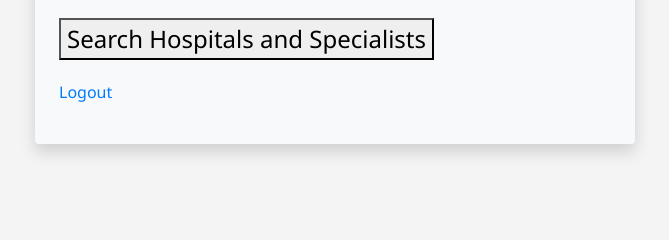
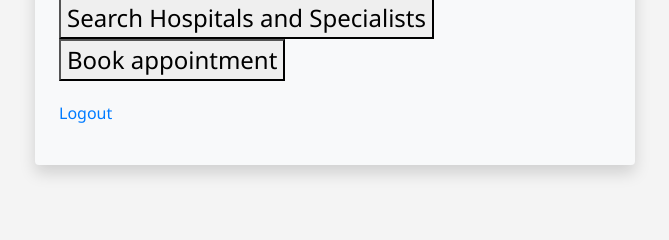
Before and after one commit to drashti-desai/healthcare_connect, a Django app: template Accountx/templates/patient_dashboard.html in a window 1280 px wide. Shown: the part 388-628 px from the top of the page, without its empty margins (50-719 px from the left). Run offline with Django 4.2, Linux system fonts and the light colour scheme; the template is opened without the code that fills it, so the values that code supplies are empty; some libraries are stand-ins or nearby versions.

Commit message:
latetst code added

```diff
--- a/Accountx/UserManagement/views.py
+++ b/Accountx/UserManagement/views.py
@@ -43,8 +43,9 @@ def patient_dashboard(request, patient_id):
 
 
     search_suggestions_url = reverse('search_suggestions')
+    book_appointment_url = reverse('book_appointment')
 
-    return render(request, 'patient_dashboard.html', {'patient': patient, 'search_suggestions_url': search_suggestions_url})
+    return render(request, 'patient_dashboard.html', {'patient': patient, 'search_suggestions_url': search_suggestions_url, 'book_appointment_url': book_appointment_url})
 
 
 def register_user(request, user_type):
--- a/Accountx/templates/patient_dashboard.html
+++ b/Accountx/templates/patient_dashboard.html
@@ -45,6 +45,10 @@
                 <a href="{% url 'search_suggestions' %}">
                     <button type="button">Search Hospitals and Specialists</button>
                 </a>
+                <br>
+                <a href="{% url 'book_appointment' %}">
+                    <button type="button">Book appointment</button>
+                </a>
                 <!-- You can customize this message based on your needs -->
             </div>
             <p class="logout-link"><a href="{% url 'patient_logout' %}">Logout</a></p>
```
Also changed, not shown: Accountx/Accountx/settings.py (+5 -2 lines), Accountx/UserManagement/migrations/0001_initial.py.
